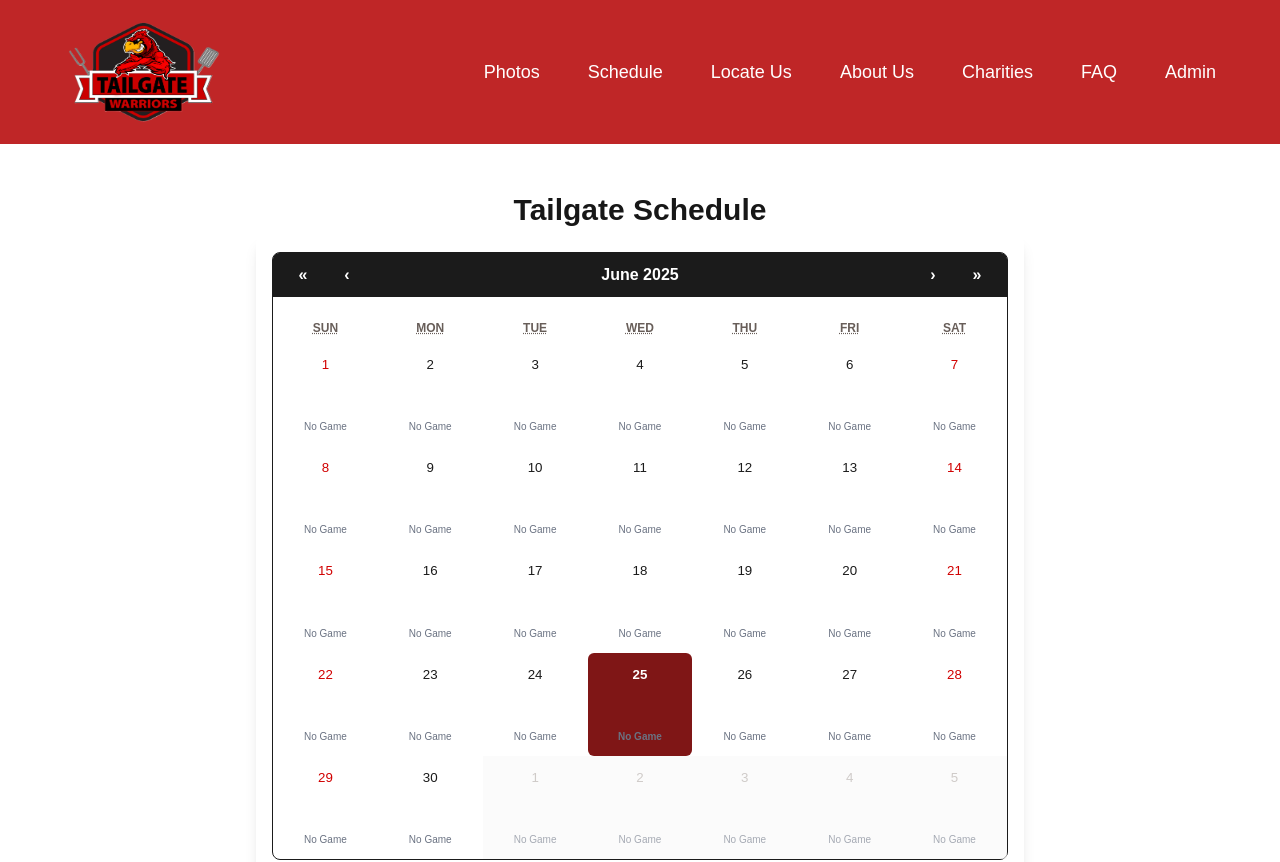
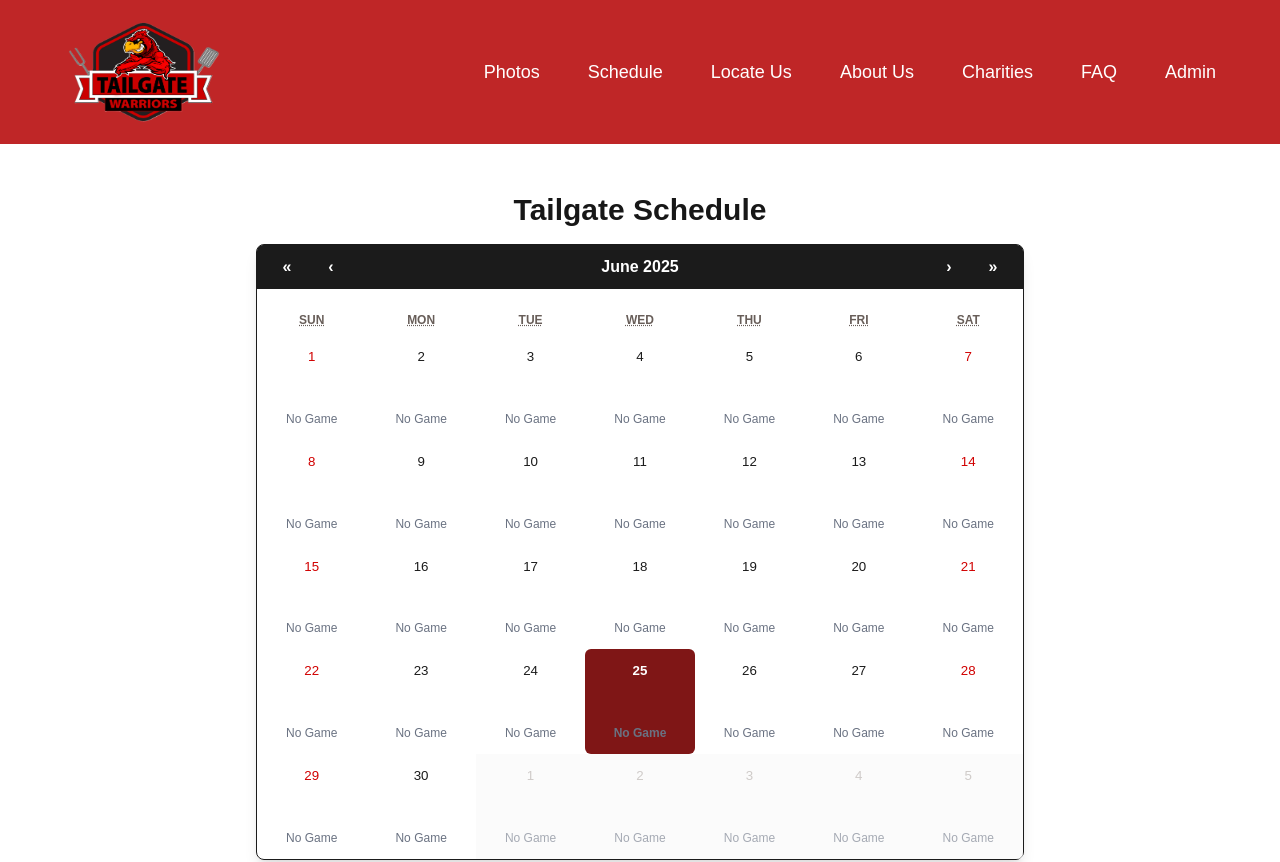
Before and after one commit to lukesauls66/TailgateWarriors, a Next.js app: page /tailgate-schedule in a window 1280 px wide. Shown: the top 862 px of the page. Built offline with nearby package versions, Linux system fonts and the light colour scheme; no server answers; the database is empty.

Commit message:
styling for the calendar done

```diff
--- a/components/tailgateSchedulePage/calendarSection/calendarSection.tsx
+++ b/components/tailgateSchedulePage/calendarSection/calendarSection.tsx
@@ -21,8 +21,8 @@ export default function CalendarSection({ games }: CalendarSectionProps) {
   );
 
   return (
-    <div className="flex justify-center items-center p-2 w-full">
-      <div className="bg-white rounded-lg shadow-lg p-4 w-full max-w-[768px]">
+    <div className="flex justify-center items-center p-4 w-full">
+      <div className="bg-white rounded-lg shadow-lg w-full max-w-[768px]">
         <Calendar
           onChange={(value) => setDate(value)}
           value={date}
@@ -33,8 +33,10 @@ export default function CalendarSection({ games }: CalendarSectionProps) {
 
             if (!game)
               return (
-                <div className="flex flex-col items-center justify-end h-[3.7rem]">
-                  <span className="text-[10px] text-gray-500">No Game</span>
+                <div className="flex flex-col items-center justify-end h-[2.75rem] md:h-[3.8rem]">
+                  <span className="text-[10px] md:text-[12px] text-gray-500">
+                    No Game
+                  </span>
                 </div>
               );
 
@@ -45,7 +47,7 @@ export default function CalendarSection({ games }: CalendarSectionProps) {
                   alt={game.opponent.name}
                   className="w-10 h-10 object-contain"
                 />
-                <span className="hidden sm:block text-[10px] text-center">
+                <span className="hidden md:block text-[10px] md:text-[12px] text-center text-black">
                   {game.opponent.name}
                 </span>
               </div>
```
